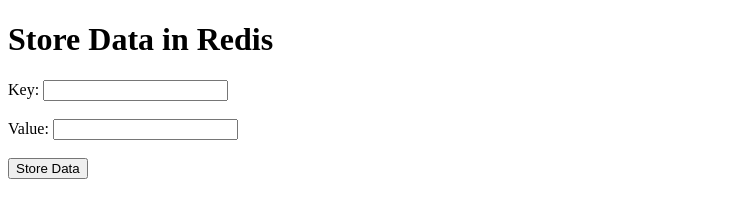
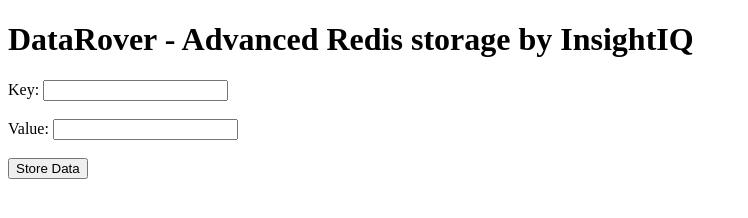
Before and after one commit to athuls121/github-actions-project, a plain HTML site: page templates/index.html in a window 1280 px wide. Shown: the whole page, without its empty margins (0-748 px from the left). Drawn offline with Linux system fonts and the light colour scheme.

Commit message:
Unit Testing

```diff
--- a/templates/index.html
+++ b/templates/index.html
@@ -3,10 +3,10 @@
 <!DOCTYPE html>
 <html>
 <head>
-    <title>Redis Data Storage - InsightIQ</title>
+    <title>Redis Data Storage</title>
 </head>
 <body>
-    <h1>Store Data in Redis</h1>
+    <h1>DataRover - Advanced Redis storage by InsightIQ</h1>
     <form action="/store_data" method="post">
         <label for="key">Key:</label>
         <input type="text" id="key" name="key" required><br><br>
```
